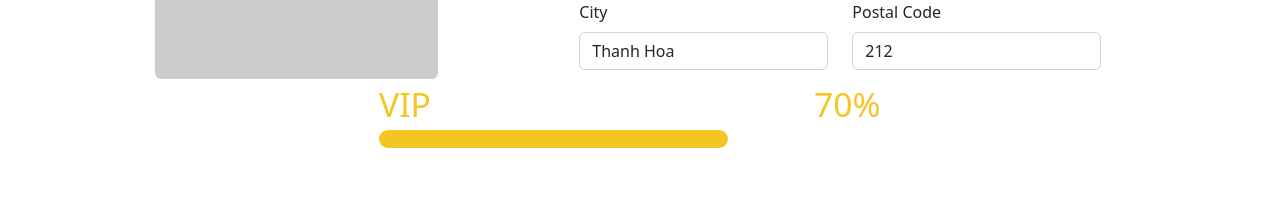
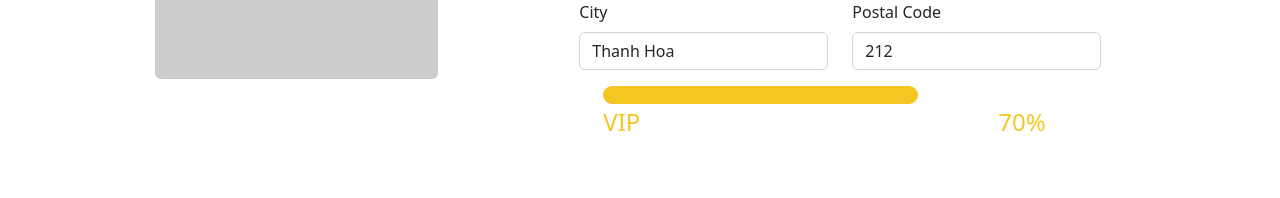
Before and after one commit to PhuocPhann162/fuco-redmango-ui, a React (Create React App) app: page /Information in a window 1280 px wide. Shown: the part 322-520 px from the top of the page. Built offline with nearby package versions, Linux system fonts and the light colour scheme.

Commit message:
change process position

```diff
--- a/src/Components/Animation/Progressbar.js
+++ b/src/Components/Animation/Progressbar.js
@@ -4,14 +4,13 @@ const ProgressBar = ({ progress }) => {
   const myProgress = progress;
   document.documentElement.style.setProperty("--p", myProgress);
   return (
-    <div className="container">
+    <div className="container mt-3">
       <div className="progress2 progress-moved">
+        <div className="progress-bar2" style={{ width: `${progress}%` }} />
         <div className="row justify-content-between">
-          {/* <i className="col-xl-1 bi bi-star-fill icon " /> */}
-          <label className="col-xl-1 body icon"> VIP </label>
-          <div className="col-xl-2 loader"></div>
+          <label className="col-xl-1 body icon fs-4"> VIP </label>
+          <div className="col-xl-2 loader fs-4"></div>
         </div>
-        <div className="progress-bar2" style={{ width: `${progress}%` }} />
       </div>
     </div>
   );
--- a/src/Components/Page/Information/InformationCard.tsx
+++ b/src/Components/Page/Information/InformationCard.tsx
@@ -1,9 +1,10 @@
+import { ProgressBar } from "../../Animation";
 interface InformationProps {
   InformationState: boolean;
   handleCloseInformation: () => void;
 }
 const InformationCard: React.FC<InformationProps> = ({ InformationState, handleCloseInformation }) => {
-
+  const progress = 70;
   const handleSaveInformation = () => {
     console.log('Save Information');
     handleCloseInformation();
@@ -90,6 +91,11 @@ const InformationCard: React.FC<InformationProps> = ({ InformationState, handleC
             </div>
           </div>
         </div>}
+        <div className="container row justify-content-center">
+        <div className="col-xl-12 ">
+          <ProgressBar progress={progress} />
+        </div>
+      </div>
 
     </form>
   );
--- a/src/Pages/Information.tsx
+++ b/src/Pages/Information.tsx
@@ -1,4 +1,4 @@
-import { ProgressBar } from "../Components/Animation";
+
 import { Avatar, InformationCard } from "../Components/Page/Information";
 import { useState } from "react";
 
@@ -18,8 +18,6 @@ function Information() {
   const handleCloseInformation = () => {
     setInformation(false);
   };
-
-  const progress = 70;
 
   return (
     <div className="container">
@@ -57,11 +55,6 @@ function Information() {
           handleCloseInformation={handleCloseInformation}
         />
       </div>
-      <div className="container row justify-content-center">
-        <div className="col-xl-6 ">
-          <ProgressBar progress={progress} />
-        </div>
-      </div>
     </div>
   );
 }
```
